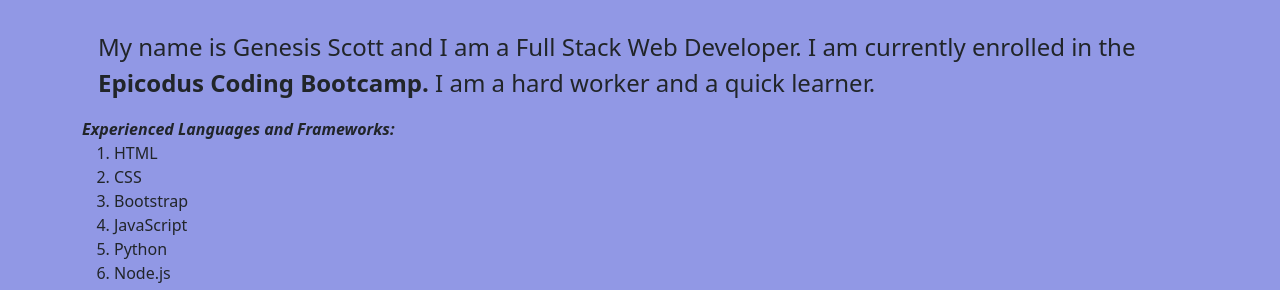
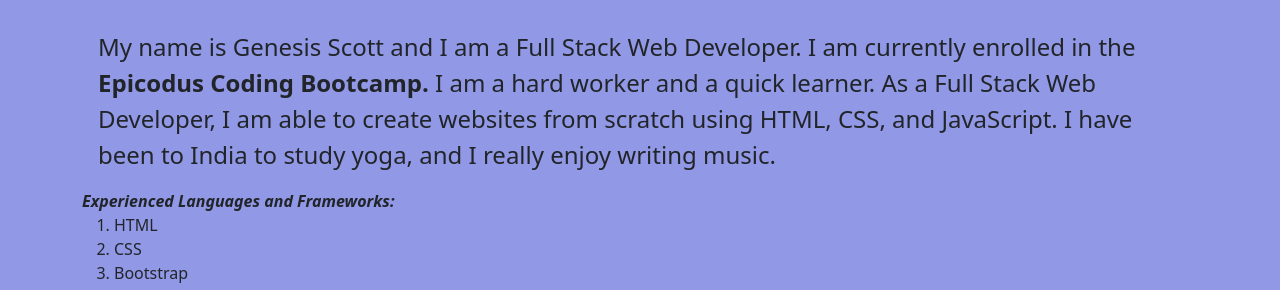
Before and after one commit to witherScript/portfolio-project, a plain HTML site: page index.html in a window 1280 px wide. Shown: the part 492-782 px from the top of the page. Drawn offline with nearby package versions, Linux system fonts and the light colour scheme.

Commit message:
add more information to about me section

```diff
--- a/index.html
+++ b/index.html
@@ -23,6 +23,8 @@
           <p>
             My name is Genesis Scott and I am a Full Stack Web Developer. I am currently
             enrolled in the <strong>Epicodus Coding Bootcamp.</strong> I am a hard worker and a quick learner.
+            As a Full Stack Web Developer, I am able to create websites from scratch using HTML, CSS, and JavaScript.
+            I have been to India to study yoga, and I really enjoy writing music.
           </p>
           <span class="fw-bold"><em>Experienced Languages and Frameworks:</em></span>
           <ol>
```
